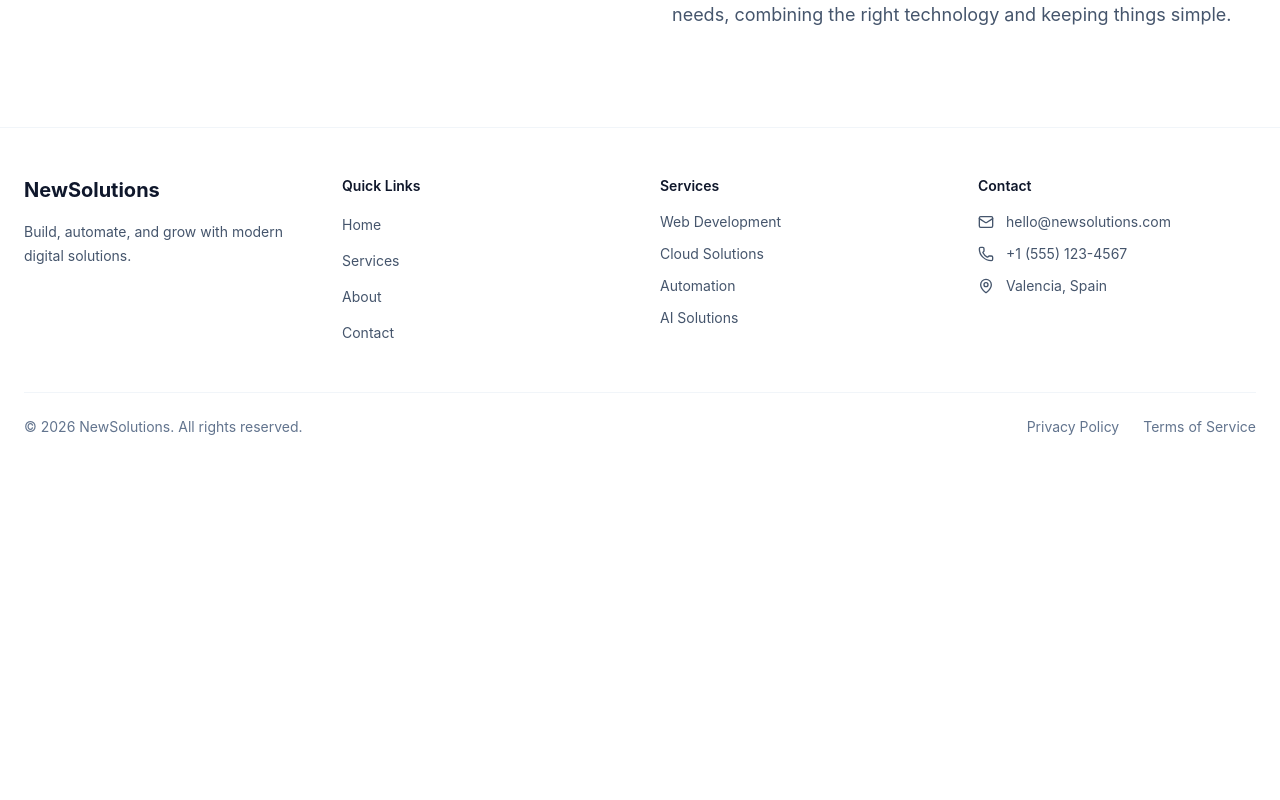
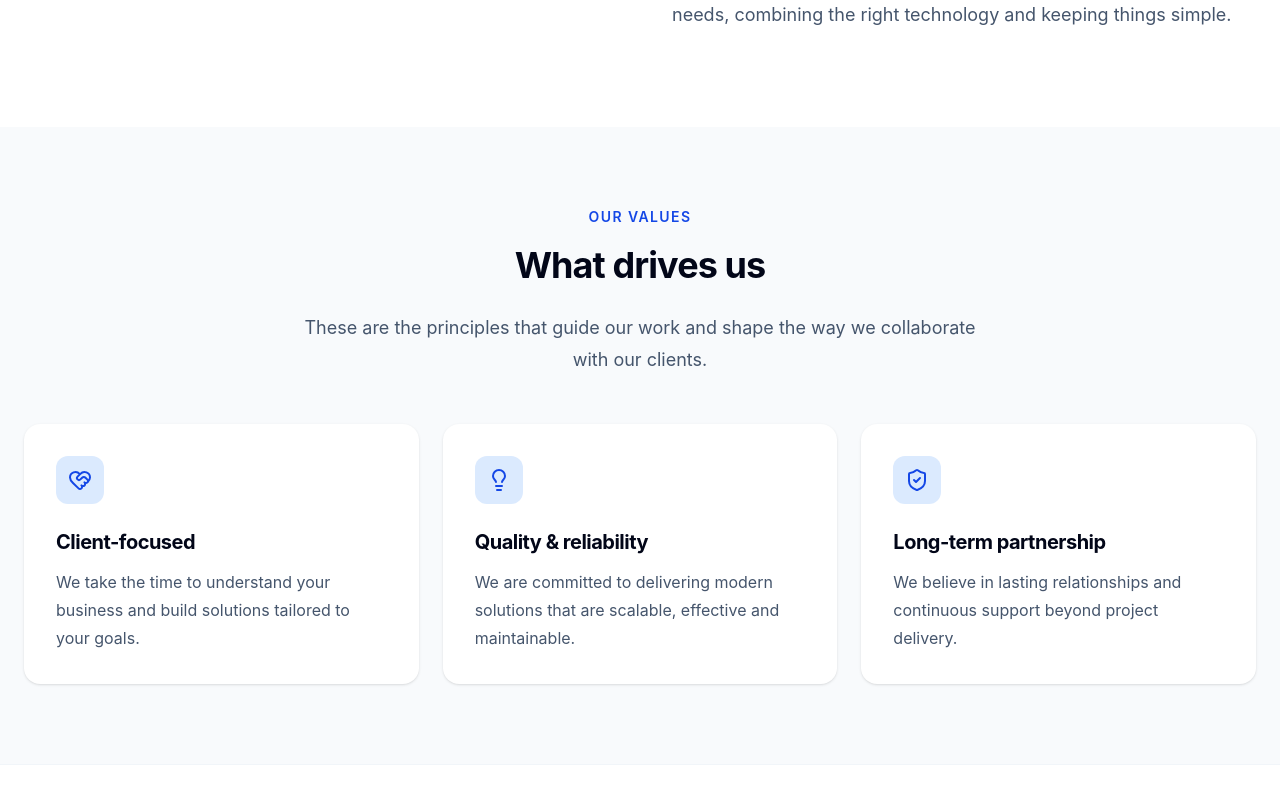
Before and after one commit to duartesimo/NewSolutions, a React (Vite) app in the folder frontend/: page /about in a window 1280 px wide. Shown: the part 960-1760 px from the top of the page. Before the commit the page ends 1445 px from the top, so only its background shows below. Built offline with nearby package versions, Linux system fonts and the light colour scheme.

Commit message:
Added about values section

```diff
--- /dev/null
+++ b/frontend/src/components/sections/OurValues.tsx
@@ -0,0 +1,74 @@
+import { HeartHandshake, Lightbulb, ShieldCheck } from "lucide-react";
+
+const values = [
+  {
+    icon: HeartHandshake,
+    title: "Client-focused",
+    description:
+      "We take the time to understand your business and build solutions tailored to your goals.",
+  },
+  {
+    icon: Lightbulb,
+    title: "Quality & reliability",
+    description:
+      "We are committed to delivering modern solutions that are scalable, effective and maintainable.",
+  },
+  {
+    icon: ShieldCheck,
+    title: "Long-term partnership",
+    description:
+      "We believe in lasting relationships and continuous support beyond project delivery.",
+  },
+];
+
+function OurValues() {
+  return (
+    <section className="bg-slate-50 py-20">
+      <div className="mx-auto max-w-7xl px-6">
+        {/* Header */}
+        <div className="mx-auto max-w-2xl text-center">
+          <p className="text-sm font-semibold tracking-widest text-blue-700 uppercase">
+            Our values
+          </p>
+
+          <h2 className="mt-4 text-3xl leading-tight font-bold tracking-tight text-slate-950 sm:text-4xl">
+            What drives us
+          </h2>
+
+          <p className="mt-4 text-base leading-7 text-slate-600 sm:mt-6 sm:text-lg sm:leading-8">
+            These are the principles that guide our work and shape the way we
+            collaborate with our clients.
+          </p>
+        </div>
+
+        {/* Cards */}
+        <div className="mt-12 grid grid-cols-1 gap-6 md:grid-cols-3">
+          {values.map((value) => {
+            const Icon = value.icon;
+
+            return (
+              <div
+                key={value.title}
+                className="rounded-2xl bg-white p-8 shadow-sm transition hover:-translate-y-1 hover:shadow-lg"
+              >
+                <div className="flex h-12 w-12 items-center justify-center rounded-xl bg-blue-100">
+                  <Icon size={24} className="text-blue-700" />
+                </div>
+
+                <h3 className="mt-6 text-xl font-bold tracking-tight text-slate-950">
+                  {value.title}
+                </h3>
+
+                <p className="mt-3 text-base leading-7 text-slate-600">
+                  {value.description}
+                </p>
+              </div>
+            );
+          })}
+        </div>
+      </div>
+    </section>
+  );
+}
+
+export default OurValues;
--- a/frontend/src/pages/About.tsx
+++ b/frontend/src/pages/About.tsx
@@ -1,9 +1,11 @@
 import AboutIntro from "../components/sections/AboutIntro"
+import OurValues from "../components/sections/OurValues"
 
 function About() {
 	return (
 		<div>
 			<AboutIntro />
+			<OurValues />
 		</div>
 	)
 }
```
